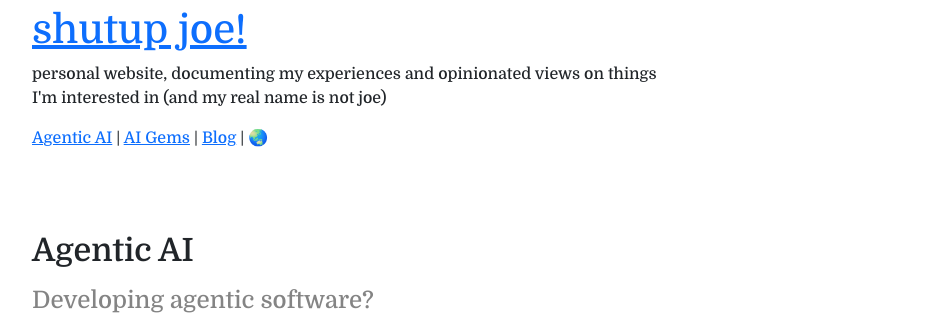
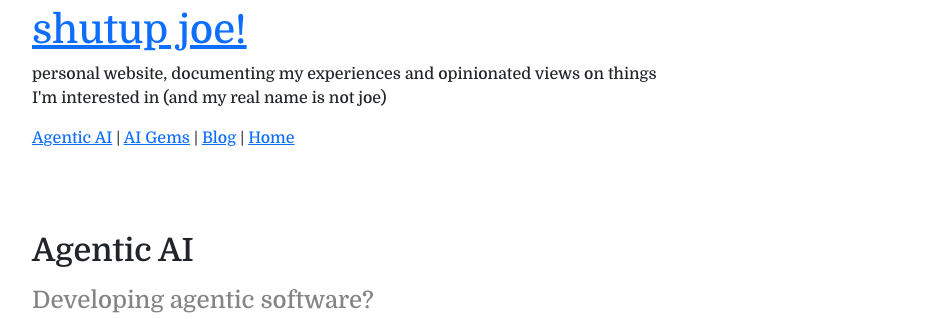
Before and after one commit to coffeeml/coffeeml.github.io, a Jekyll site: the page built from _pages/agentic-ai.markdown, in a window 1280 px wide. Shown: the top 319 px of the page, without its empty margins (172-1107 px from the left). Built offline with Jekyll 4.4.1, drawn with Linux system fonts in a browser that asks for light colours; nearby versions of some CDN libraries.

Commit message:
Update default.html

```diff
--- a/_layouts/default.html
+++ b/_layouts/default.html
@@ -12,7 +12,7 @@
         <p>{% for page in site.pages %}
           {% if page.title and page.includelink %}<a href="{{ page.url | prepend: site.baseurl }}">{{
             page.title }}</a> | {% endif %}
-          {% endfor %} 🌏
+          {% endfor %} <a href="{{ site.baseurl }}">Home</a>
         </p>
       </div>
       <div class="col-3"></div>
```
